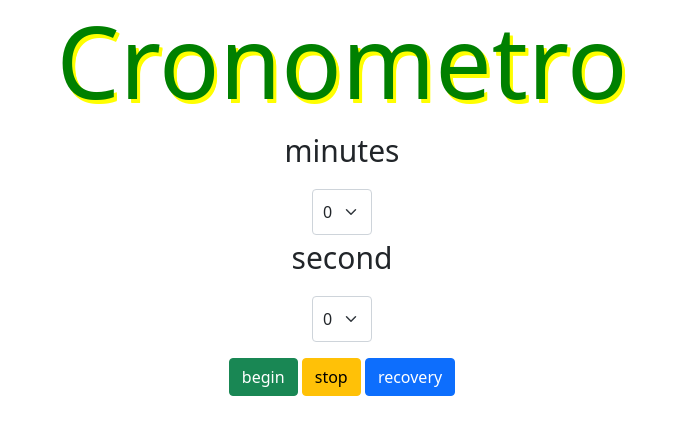
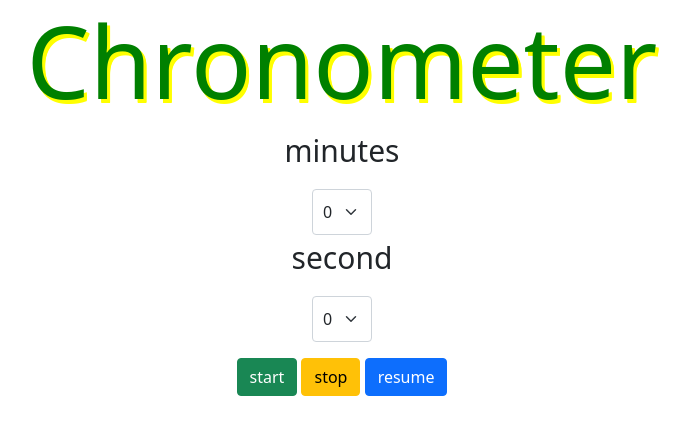
Before and after one commit to bruno-ctrl/chronometer, a plain HTML site: page index.html in a window 1280 px wide. Shown: the whole page, without its empty margins (298-988 px from the left). Drawn offline with nearby package versions, Linux system fonts and the light colour scheme.

Commit message:
new update

```diff
--- a/index.html
+++ b/index.html
@@ -4,19 +4,19 @@
     <meta charset="UTF-8">
     <meta name="viewport" content="width=device-width, initial-scale=1.0">
     <link href="https://cdn.jsdelivr.net/npm/bootstrap@5.0.0-beta1/dist/css/bootstrap.min.css" rel="stylesheet" integrity="sha384-giJF6kkoqNQ00vy+HMDP7azOuL0xtbfIcaT9wjKHr8RbDVddVHyTfAAsrekwKmP1" crossorigin="anonymous">
-    <title>Cronometro</title>
+    <title>Chronometer</title>
 <link rel="stylesheet" href="index.css">
 </head>
 <body>
- <h1>Cronometro</h1>
+ <h1>Chronometer</h1>
   <p>minutes</p>
   <select name="Minute" id="minute" class="form-select" ></select>
   <p>second</p>
   <select name="second" id="second" class="form-select" ></select>
   <p></p>
-  <button id="start" class="btn btn-success" >begin</button>
+  <button id="start" class="btn btn-success" >start</button>
   <button id ="stop" class="btn btn-warning" >stop</button>
-  <button id="recovery" class="btn btn-primary" >recovery</button>
+  <button id="resume" class="btn btn-primary" >resume</button>
   <p></p>
 
   <div id="display">
--- a/index.js
+++ b/index.js
@@ -3,7 +3,7 @@ var minute = document.getElementById('minute');
 var second = document.getElementById('second');
 var start = document.getElementById('start');
 var stop = document.getElementById('stop');
-var recovery = document.getElementById('recovery');
+var resume = document.getElementById('resume');
 
 
 var chronometerSec;
@@ -30,12 +30,13 @@ function displayTime(){
     interval= setInterval(function(){
         actuallySecond--;
         if(actuallySecond <= 0){
+
             if(actuallyMinute > 0){
                 actuallyMinute--;
                 actuallySecond = 59;
 
         }else{
-            alert('fim do Cronometro')
+            alert('end of the timer')
             clearInterval(interval);
 
         }
@@ -52,7 +53,7 @@ stop.addEventListener('click',function(){
 })
 
 
-recovery.addEventListener('click',function(){
+resume.addEventListener('click',function(){
     clearInterval(interval);
     actuallySecond = 0;
     actuallyMinute = 0;
```
Also changed, not shown: 1 other file.
